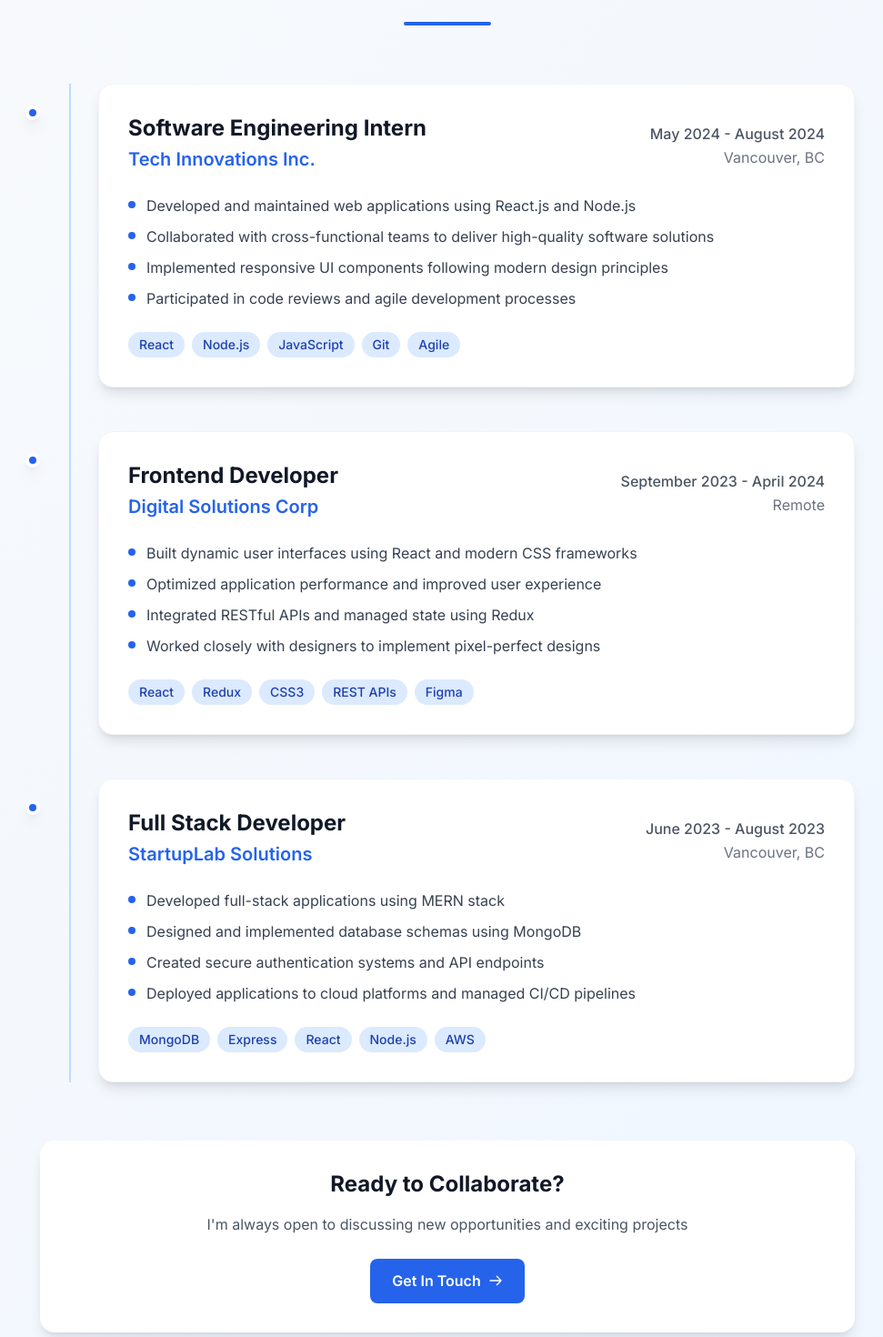
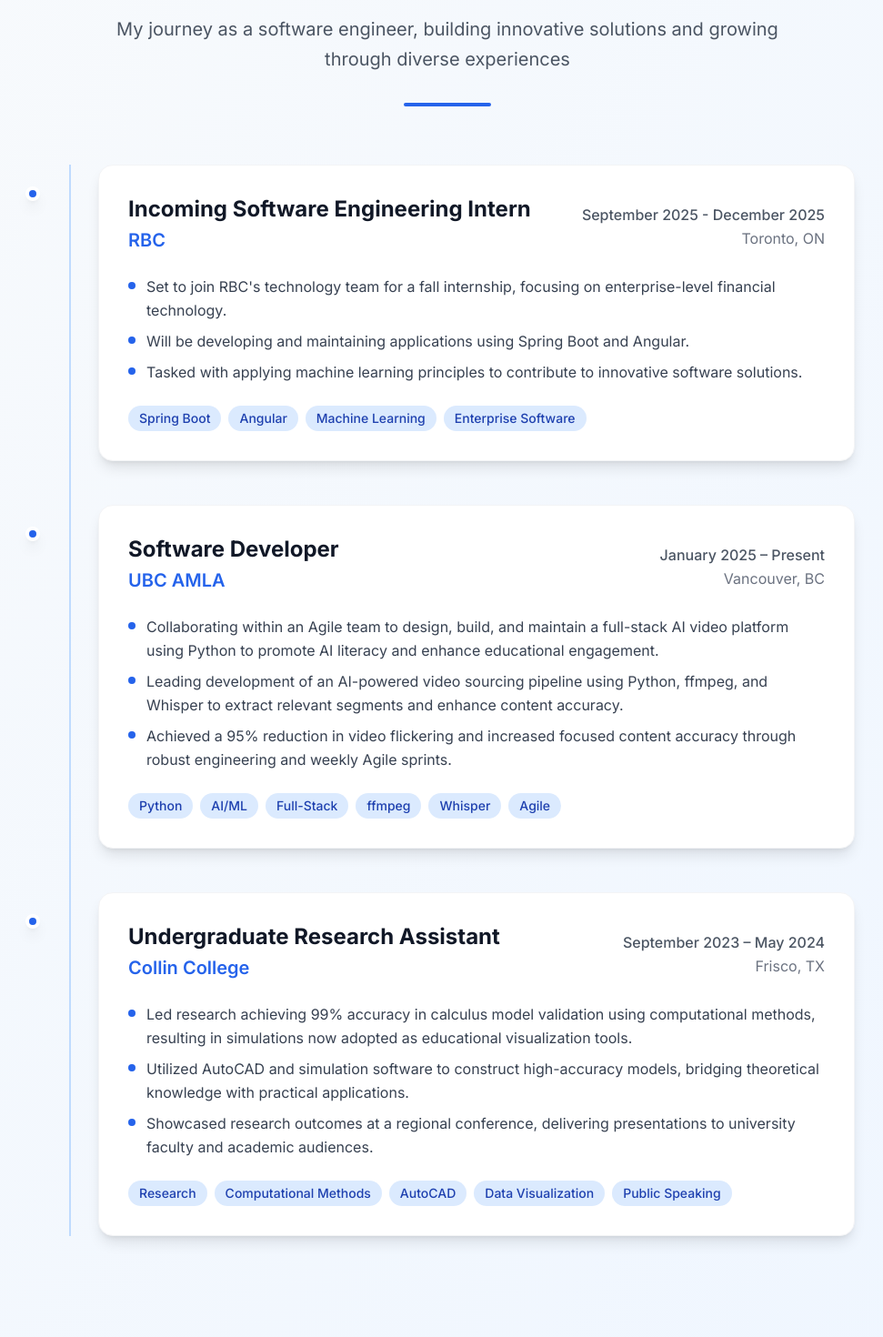
Before and after one commit to YuvamKumarSWE/PersonalPortfolio, a React (Vite) app: page /experience in a window 1280 px wide. Shown: the part 200-1670 px from the top of the page at 91% size, without its empty margins (148-1119 px from the left). Built offline with nearby package versions, Linux system fonts and the light colour scheme; a web font is replaced by a local one.

Commit message:
v2 - fix resume link and experience page

```diff
--- a/src/Components/Experience.jsx
+++ b/src/Components/Experience.jsx
@@ -5,45 +5,42 @@
     const experiences = [
         {
             id: 1,
-            company: "Tech Innovations Inc.",
-            position: "Software Engineering Intern",
-            duration: "May 2024 - August 2024",
-            location: "Vancouver, BC",
+            company: "RBC",
+            position: "Incoming Software Engineering Intern",
+            duration: "September 2025 - December 2025",
+            location: "Toronto, ON",
             description: [
-                "Developed and maintained web applications using React.js and Node.js",
-                "Collaborated with cross-functional teams to deliver high-quality software solutions",
-                "Implemented responsive UI components following modern design principles",
-                "Participated in code reviews and agile development processes"
+                "Set to join RBC's technology team for a fall internship, focusing on enterprise-level financial technology.",
+                "Will be developing and maintaining applications using Spring Boot and Angular.",
+                "Tasked with applying machine learning principles to contribute to innovative software solutions."
             ],
-            technologies: ["React", "Node.js", "JavaScript", "Git", "Agile"]
+            technologies: ["Spring Boot", "Angular", "Machine Learning", "Enterprise Software"]
         },
         {
             id: 2,
-            company: "Digital Solutions Corp",
-            position: "Frontend Developer",
-            duration: "September 2023 - April 2024",
-            location: "Remote",
+            company: "UBC AMLA",
+            position: "Software Developer",
+            duration: "January 2025 – Present",
+            location: "Vancouver, BC",
             description: [
-                "Built dynamic user interfaces using React and modern CSS frameworks",
-                "Optimized application performance and improved user experience",
-                "Integrated RESTful APIs and managed state using Redux",
-                "Worked closely with designers to implement pixel-perfect designs"
+                "Collaborating within an Agile team to design, build, and maintain a full-stack AI video platform using Python to promote AI literacy and enhance educational engagement.",
+                "Leading development of an AI-powered video sourcing pipeline using Python, ffmpeg, and Whisper to extract relevant segments and enhance content accuracy.",
+                "Achieved a 95% reduction in video flickering and increased focused content accuracy through robust engineering and weekly Agile sprints."
             ],
-            technologies: ["React", "Redux", "CSS3", "REST APIs", "Figma"]
+            technologies: ["Python", "AI/ML", "Full-Stack", "ffmpeg", "Whisper", "Agile"]
         },
         {
             id: 3,
-            company: "StartupLab Solutions",
-            position: "Full Stack Developer",
-            duration: "June 2023 - August 2023",
-            location: "Vancouver, BC",
+            company: "Collin College",
+            position: "Undergraduate Research Assistant",
+            duration: "September 2023 – May 2024",
+            location: "Frisco, TX",
             description: [
-                "Developed full-stack applications using MERN stack",
-                "Designed and implemented database schemas using MongoDB",
-                "Created secure authentication systems and API endpoints",
-                "Deployed applications to cloud platforms and managed CI/CD pipelines"
+                "Led research achieving 99% accuracy in calculus model validation using computational methods, resulting in simulations now adopted as educational visualization tools.",
+                "Utilized AutoCAD and simulation software to construct high-accuracy models, bridging theoretical knowledge with practical applications.",
+                "Showcased research outcomes at a regional conference, delivering presentations to university faculty and academic audiences."
             ],
-            technologies: ["MongoDB", "Express", "React", "Node.js", "AWS"]
+            technologies: ["Research", "Computational Methods", "AutoCAD", "Data Visualization", "Public Speaking"]
         }
     ];
 
@@ -73,7 +70,7 @@
         <>
             <ScrollProgress />
             <div className="min-h-screen bg-gradient-to-br from-slate-50 to-blue-50 py-20 px-4">
-                <div className="max-w-4xl mx-auto">
+                <div className="max-w-4xl mx-auto pt-8">
                     {/* Header */}
                     <motion.div
                         initial={{ opacity: 0, y: -30 }}
@@ -81,13 +78,13 @@
                         transition={{ duration: 0.8 }}
                         className="text-center mb-16"
                     >
-                        <h1 className="text-5xl font-bold text-gray-900 mb-4">
+                        <h1 className="text-5xl lg:text-6xl pt-5 font-bold text-gray-900 mb-6">
                             Professional Experience
                         </h1>
-                        <p className="text-xl text-gray-600 max-w-2xl mx-auto">
+                        <p className="text-xl text-gray-600 max-w-3xl mx-auto leading-relaxed">
                             My journey as a software engineer, building innovative solutions and growing through diverse experiences
                         </p>
-                        <div className="w-24 h-1 bg-blue-600 mx-auto mt-6 rounded-full"></div>
+                        <div className="w-24 h-1 bg-blue-600 mx-auto mt-8 rounded-full"></div>
                     </motion.div>
 
                     {/* Experience Timeline */}
@@ -159,31 +156,7 @@
                         ))}
                     </motion.div>
 
-                    {/* CTA Section */}
-                    <motion.div
-                        initial={{ opacity: 0, y: 30 }}
-                        animate={{ opacity: 1, y: 0 }}
-                        transition={{ duration: 0.8, delay: 0.6 }}
-                        className="text-center mt-16 p-8 bg-white rounded-2xl shadow-lg"
-                    >
-                        <h3 className="text-2xl font-bold text-gray-900 mb-4">
-                            Ready to Collaborate?
-                        </h3>
-                        <p className="text-gray-600 mb-6">
-                            I&apos;m always open to discussing new opportunities and exciting projects
-                        </p>
-                        <motion.a
-                            href="mailto:yuvamk.swe@gmail.com"
-                            whileHover={{ scale: 1.05 }}
-                            whileTap={{ scale: 0.95 }}
-                            className="inline-flex items-center px-6 py-3 bg-blue-600 text-white font-semibold rounded-lg hover:bg-blue-700 transition-colors duration-200"
-                        >
-                            Get In Touch
-                            <svg className="ml-2 w-4 h-4" fill="none" stroke="currentColor" viewBox="0 0 24 24">
-                                <path strokeLinecap="round" strokeLinejoin="round" strokeWidth={2} d="M14 5l7 7m0 0l-7 7m7-7H3" />
-                            </svg>
-                        </motion.a>
-                    </motion.div>
+
                 </div>
             </div>
         </>
--- a/src/Components/LandingPage.jsx
+++ b/src/Components/LandingPage.jsx
@@ -198,7 +198,7 @@
                     Get In Touch
                   </motion.a>
                   <motion.a
-                    href="https://drive.google.com/file/d/1tI1YDb495YwzzHpGVPyI-B0MJi7KfZbs/view?usp=sharing"
+                    href="https://drive.google.com/file/d/1TTAAmm-GkSXFrVPD64hHAJRL4WwiOIHE/view?usp=sharing"
                     target="_blank"
                     rel="noopener noreferrer"
                     whileHover={{ scale: 1.05 }}
--- a/src/Components/NavBarComponents/Nav.jsx
+++ b/src/Components/NavBarComponents/Nav.jsx
@@ -38,7 +38,7 @@
         { name: "Home", path: "/" },
         { name: "Projects", path: "/projects" },
         { name: "Experience", path: "/experience" },
-        { name: "Resume", path: "https://drive.google.com/file/d/1tI1YDb495YwzzHpGVPyI-B0MJi7KfZbs/view?usp=sharing", external: true }
+        { name: "Resume", path: "https://drive.google.com/file/d/1TTAAmm-GkSXFrVPD64hHAJRL4WwiOIHE/view?usp=sharing", external: true }
     ];
 
     const hamburgerVariants = {
```
